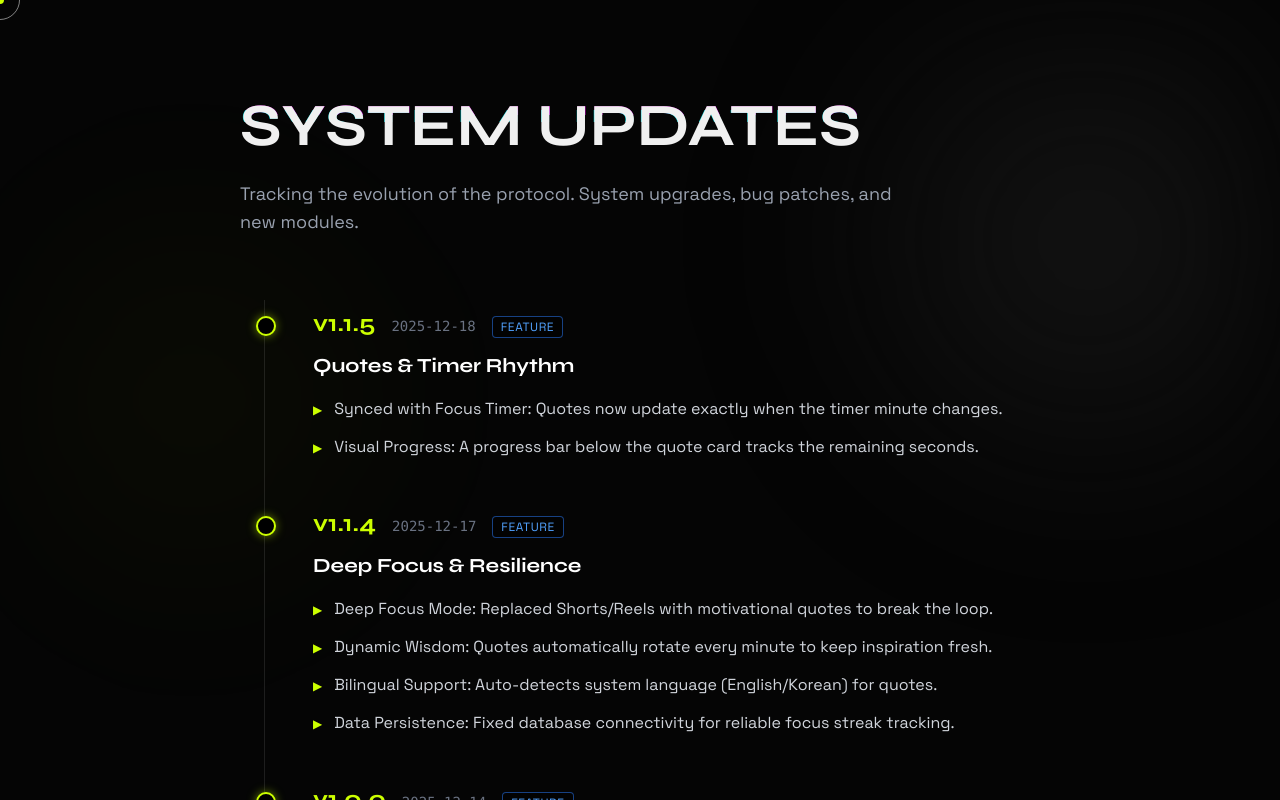
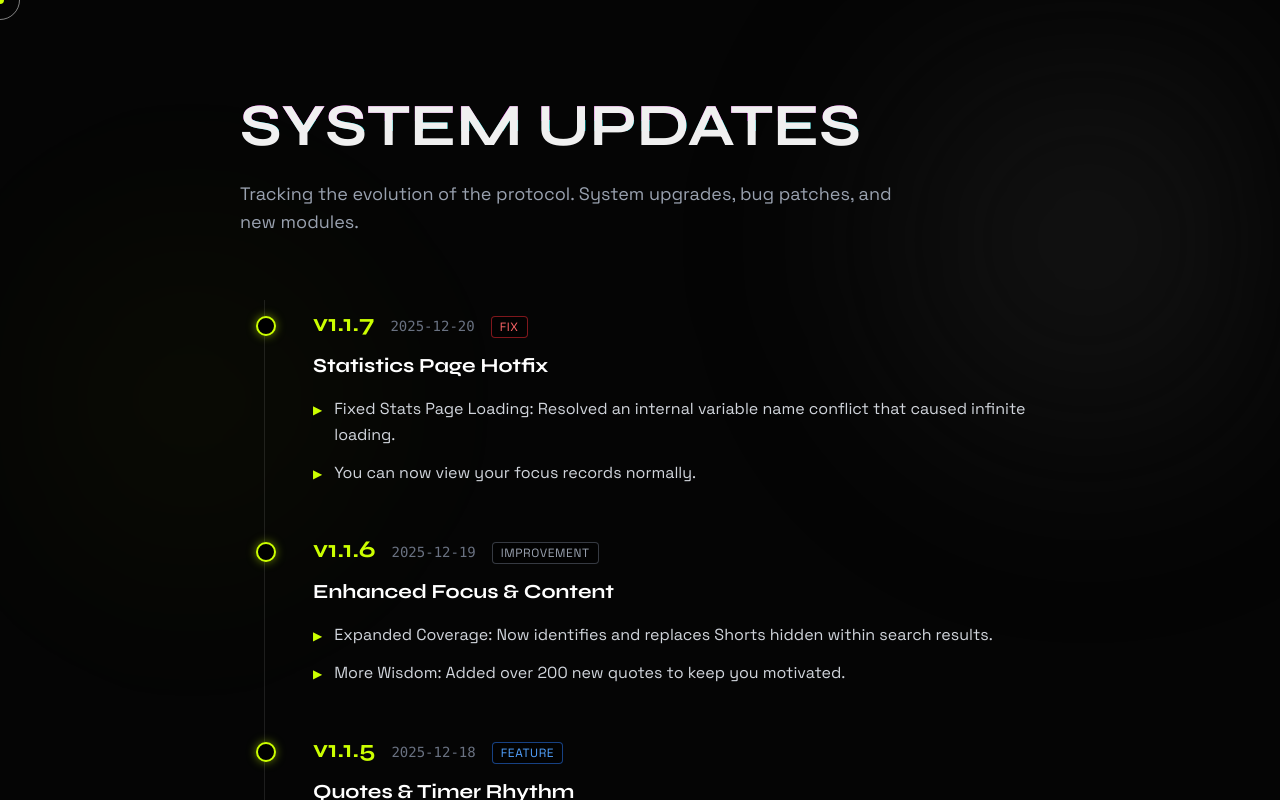
Before and after one commit to BearHumanS/dopamine_cutter_landing, a Next.js app: page /dopamine_cutter_landing/changelog in a window 1280 px wide. Shown: the top 800 px of the page. Built offline with nearby package versions, Linux system fonts and the light colour scheme.

Commit message:
docs: Update changelog for v1.1.6 and v1.1.7

```diff
--- a/src/data/changelog.ts
+++ b/src/data/changelog.ts
@@ -13,6 +13,44 @@ export interface ChangelogEntry {
 }
 
 export const changelogData: ChangelogEntry[] = [
+    {
+        version: "v1.1.7",
+        date: "2025-12-20",
+        title: {
+            en: "Statistics Page Hotfix",
+            ko: "통계 페이지 긴급 수정"
+        },
+        description: {
+            en: [
+                "Fixed Stats Page Loading: Resolved an internal variable name conflict that caused infinite loading.",
+                "You can now view your focus records normally."
+            ],
+            ko: [
+                "통계 페이지 로딩 오류 수정: 내부 변수명 충돌로 인해 통계 페이지가 열리지 않던 문제를 수정했습니다.",
+                "이제 정상적으로 집중 기록을 확인할 수 있습니다."
+            ]
+        },
+        type: "fix"
+    },
+    {
+        version: "v1.1.6",
+        date: "2025-12-19",
+        title: {
+            en: "Enhanced Focus & Content",
+            ko: "더 강력해진 집중과 풍부한 명언"
+        },
+        description: {
+            en: [
+                "Expanded Coverage: Now identifies and replaces Shorts hidden within search results.",
+                "More Wisdom: Added over 200 new quotes to keep you motivated."
+            ],
+            ko: [
+                "커버리지 확장: 검색 결과에 숨어있는 쇼츠까지 찾아내어 명언으로 대체합니다.",
+                "풍부해진 명언: 200개 이상의 새로운 명언을 추가하여 동기 부여를 강화했습니다."
+            ]
+        },
+        type: "improvement"
+    },
     {
         version: "v1.1.5",
         date: "2025-12-18",
```
